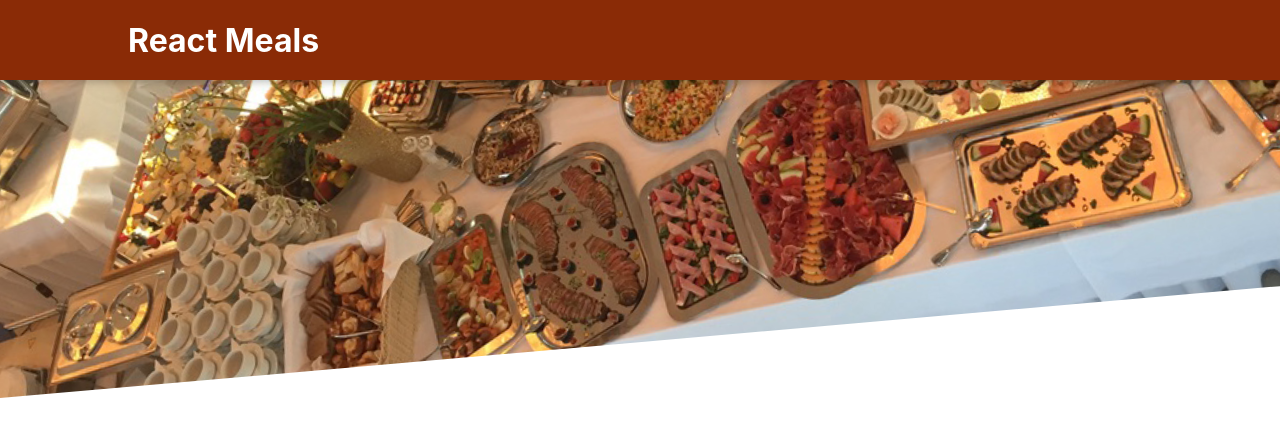
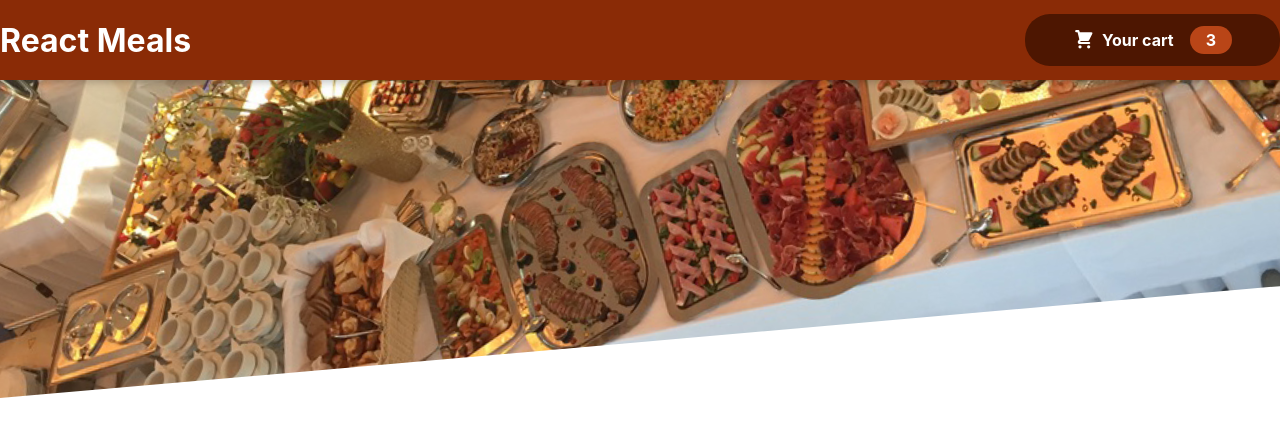
Before and after one commit to plamenkoyovchev/react-food-order-app, a React (Create React App) app: page / in a window 1280 px wide. Shown: the top 436 px of the page. Built offline with nearby package versions, Linux system fonts and the light colour scheme.

Commit message:
Add Header component

```diff
--- /dev/null
+++ b/src/components/Cart/CartIcon.js
@@ -0,0 +1,13 @@
+const CartIcon = () => {
+    return (
+        <svg
+            xmlns='http://www.w3.org/2000/svg'
+            viewBox='0 0 20 20'
+            fill='currentColor'
+        >
+            <path d='M3 1a1 1 0 000 2h1.22l.305 1.222a.997.997 0 00.01.042l1.358 5.43-.893.892C3.74 11.846 4.632 14 6.414 14H15a1 1 0 000-2H6.414l1-1H14a1 1 0 00.894-.553l3-6A1 1 0 0017 3H6.28l-.31-1.243A1 1 0 005 1H3zM16 16.5a1.5 1.5 0 11-3 0 1.5 1.5 0 013 0zM6.5 18a1.5 1.5 0 100-3 1.5 1.5 0 000 3z' />
+        </svg>
+    );
+};
+
+export default CartIcon;
--- a/src/components/Layout/Header/Header.js
+++ b/src/components/Layout/Header/Header.js
@@ -1,13 +1,14 @@
 import React, { Fragment } from 'react';
 import imageMeals from "../../../assets/images/meals.jpg";
 import classes from "./Header.module.css";
+import HeaderCartButton from './HeaderCartButton';
 
 const Header = () => {
     return (
         <Fragment>
             <header className={classes.header}>
                 <h1>React Meals</h1>
-                <button>Cart</button>
+                <HeaderCartButton />
             </header>
             <div className={classes["main-image"]}>
                 <img src={imageMeals} alt="Food table" />
--- a/src/components/Layout/Header/Header.module.css
+++ b/src/components/Layout/Header/Header.module.css
@@ -9,7 +9,6 @@
     display: flex;
     justify-content: space-between;
     align-items: center;
-    padding: 0 10%;
     box-shadow: 0 2px 8px rgba(0, 0, 0, 0.25);
     z-index: 10;
 }
--- /dev/null
+++ b/src/components/Layout/Header/HeaderCartButton.js
@@ -0,0 +1,21 @@
+import React from 'react';
+import CartIcon from "../../Cart/CartIcon";
+import classes from "./HeaderCartButton.module.css";
+
+const HeaderCartButton = (props) => {
+    return (
+        <button className={classes.button}>
+            <span className={classes.icon}>
+                <CartIcon />
+            </span>
+            <span>
+                Your cart
+            </span>
+            <span className={classes.badge}>
+                3
+            </span>
+        </button>
+    );
+};
+
+export default HeaderCartButton;
--- /dev/null
+++ b/src/components/Layout/Header/HeaderCartButton.module.css
@@ -0,0 +1,63 @@
+.button {
+    cursor: pointer;
+    font: inherit;
+    border: none;
+    background-color: #4d1601;
+    color: white;
+    padding: 0.75rem 3rem;
+    display: flex;
+    justify-content: space-around;
+    align-items: center;
+    border-radius: 25px;
+    font-weight: bold;
+}
+
+.button:hover,
+.button:active {
+    background-color: #2c0d00;
+}
+
+.icon {
+    width: 1.35rem;
+    height: 1.35rem;
+    margin-right: 0.5rem;
+}
+
+.badge {
+    background-color: #b94517;
+    padding: 0.25rem 1rem;
+    border-radius: 25px;
+    margin-left: 1rem;
+    font-weight: bold;
+}
+
+.button:hover .badge,
+.button:active .badge {
+    background-color: #92320c;
+}
+
+.bump {
+    animation: bump 300ms ease-out;
+}
+
+@keyframes bump {
+    0% {
+        transform: scale(1);
+    }
+
+    10% {
+        transform: scale(0.9);
+    }
+
+    30% {
+        transform: scale(1.1);
+    }
+
+    50% {
+        transform: scale(1.15);
+    }
+
+    100% {
+        transform: scale(1);
+    }
+}
```
